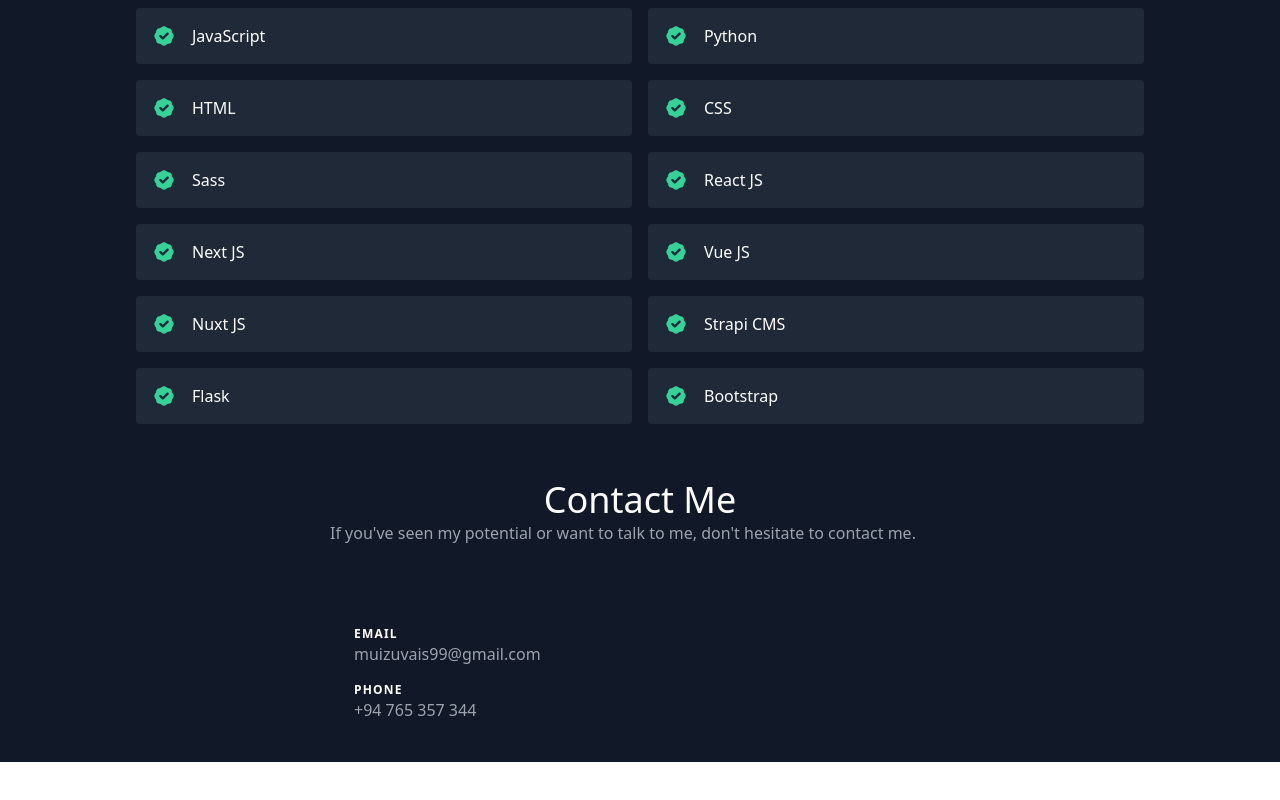
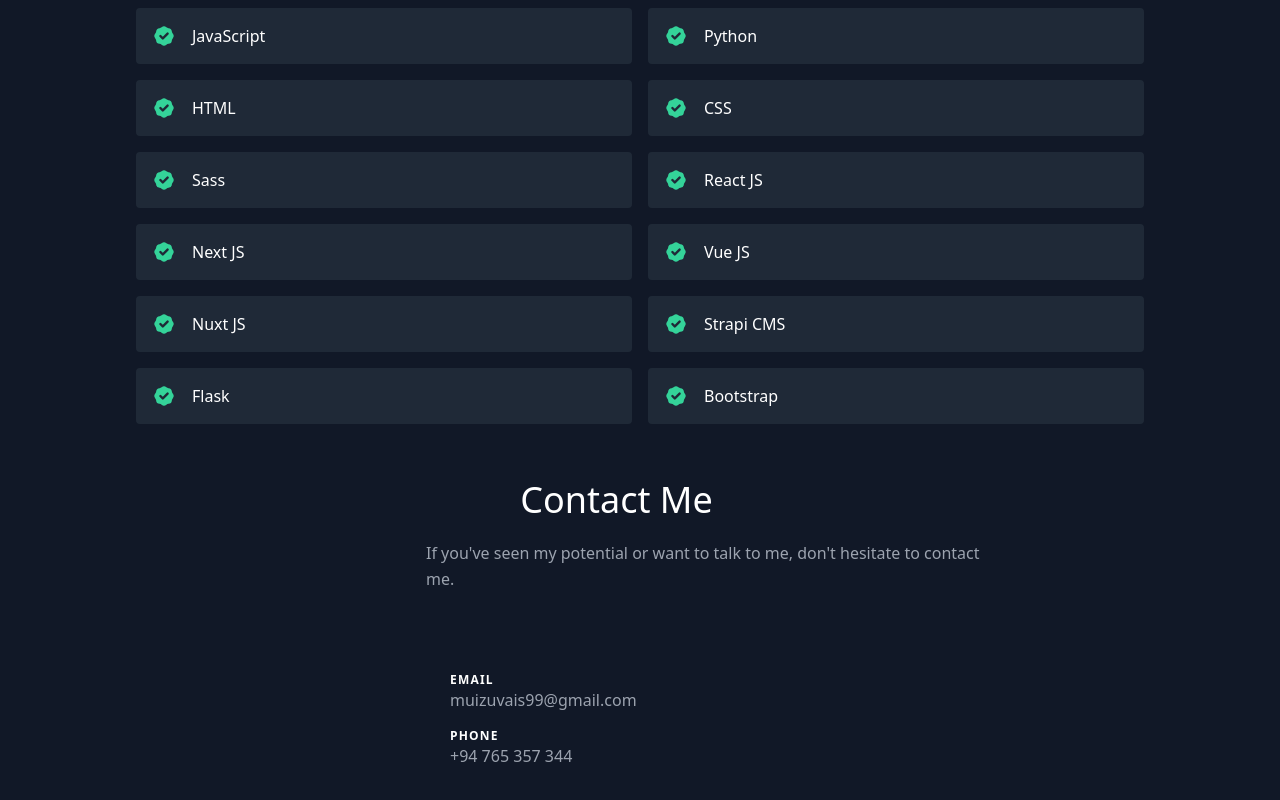
Before and after one commit to MuizU/muizu.github.io, a React (Create React App) app: page / in a window 1280 px wide. Shown: the part 1339-2139 px from the top of the page. Before the commit the page ends 2101 px from the top, so only its background shows below. Built offline with nearby package versions, Linux system fonts and the light colour scheme.

Commit message:
Fixed styling issues with contact Me

```diff
--- a/src/components/Contact.js
+++ b/src/components/Contact.js
@@ -4,14 +4,14 @@ export default function Contact() {
 
   return (
     <section id="contact" className="relative">
-      <header className="container px-5 py-10 mx-auto flex flex-col sm:flex-nowrap flex-wrap justify-center align-center">
-          <h1 className="sm:text-4xl text-3xl font-medium title-font text-white mx-auto">
+      <header style={{paddingLeft:'9.25rem'}} className="container px-5 py-10 mx-auto flex flex-col sm:flex-nowrap flex-wrap justify-center align-center">
+        <h1 style={{paddingRight:'175px'}} className="sm:text-4xl mb-5 text-3xl font-medium title-font text-white mx-auto">
           Contact Me</h1>
 
-          <p className="text-base leading-relaxed xl:w-2/4 lg:w-3/4 mx-auto">
+          <p className="text-base mx-auto leading-relaxed xl:w-2/4 lg:w-3/4">
           If you've seen my potential or want to talk to me, don't hesitate to contact me.</p>
       </header>
-      <div className="container px-5 py-10 mx-auto flex align-center justify-center sm:flex-nowrap flex-wrap">
+      <div style={{paddingLeft:'9.25rem'}} className="container px-5 py-10 mx-auto flex align-center justify-center sm:flex-nowrap flex-wrap">
             <div className="px-6 lg:w-1/2">
               <h2 className="title-font font-semibold text-white tracking-widest text-xs">
                 EMAIL
```
Also changed, not shown: 2 other files (tests, documents, lock files or other folders).
